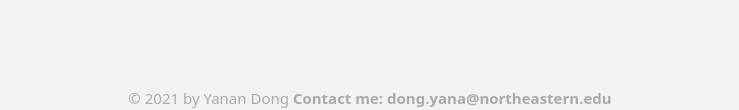
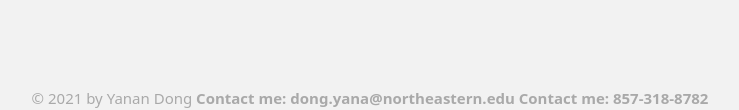
Before and after one commit to kaitlyntian/homePageYananDong, a website: page educationAndWork.html in a window 1280 px wide. Shown: the part 1481-1591 px from the top of the page, without its empty margins (270-1009 px from the left). Drawn offline with nearby package versions, Linux system fonts and the light colour scheme.

Commit message:
Add files via upload

```diff
--- a/educationAndWork.html
+++ b/educationAndWork.html
@@ -157,6 +157,7 @@
     <footer>
       <div class="copyright">&copy; 2021 by Yanan Dong</div>
       <div class="contact">Contact me: dong.yana@northeastern.edu</div>
+      <div class="contact">Contact me: 857-318-8782</div>
     </footer>
   </body>
 </html>
```
Also changed, not shown: hobby.html (+1 -0 lines), index.html (+1 -0 lines).
